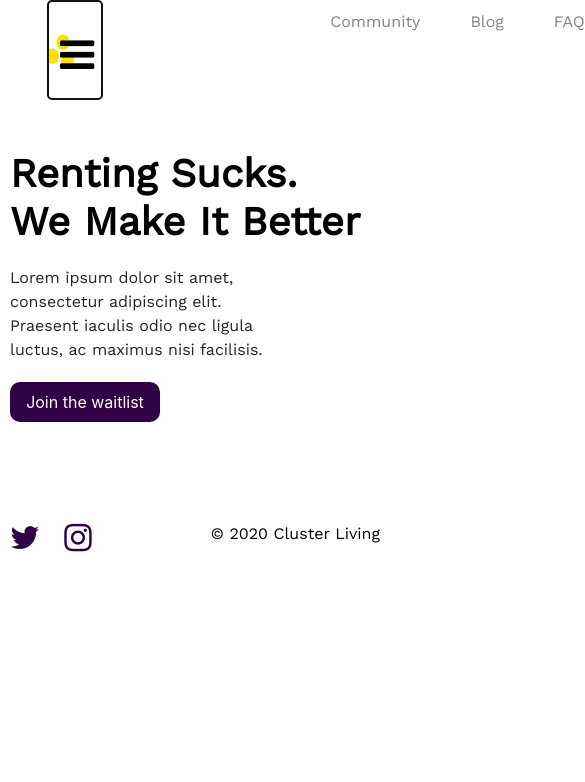
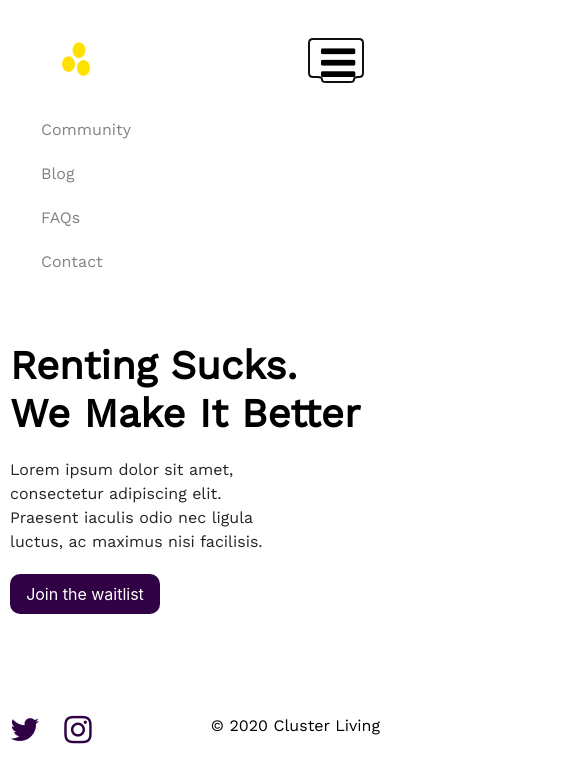
Before and after one commit to 1stmuse/clusterCom, a plain HTML site: page index.html in a window 390 px wide. Both pictures are taken after a click on the button "Toggle navigation". Shown: the top 782 px of the page, 585 px wide, since content can reach past the window. Drawn offline with nearby package versions, Linux system fonts and the light colour scheme.

Commit message:
fixed the header issues

```diff
--- a/index.html
+++ b/index.html
@@ -6,7 +6,7 @@
     <meta name="keywords" content="Cluster, rent, stress-free, roommate, housing living cluster-living">
     <meta name="description" content="Cluster offers quality homes for rent. Enjoy competitive rates, roommate matching service, flexible leasing, zero fees and the best class rental experience.">
     <meta name="viewport" content="width=device-width, initial-scale=1.0">
-    <link href="https://fonts.googleapis.com/css2?family=Montserrat&display=swap" rel="stylesheet"
+    <link href="https://fonts.googleapis.com/css2?family=Montserrat&display=swap" rel="stylesheet">
     <link href="https://fonts.googleapis.com/css?family=Poppins&display=swap" rel="stylesheet">
     <link rel="stylesheet" href="https://unpkg.com/swiper/swiper-bundle.css">
     <link rel="stylesheet" href="https://unpkg.com/swiper/swiper-bundle.min.css">
@@ -17,17 +17,17 @@
 </head>
 <body>
     <section>
-        <header class="navbar-expand-lg navbar-expand-md ">
+        <header class="navbar navbar-expand-lg navbar-expand-md ">
             <div class="logo">
                 <img src="./assets/logo.png" alt="">
             </div>
-            <button class="navbar-toggler" type="button" data-toggle="collapse" data-target="#navbarNavAltMarkup" aria-controls="navbarNavAltMarkup" aria-expanded="false" aria-label="Toggle navigation">
+            <button class="navbar-toggler" type="button" data-toggle="collapse" data-target="#navbarNav" aria-controls="navbarNavAltMarkup" aria-expanded="false" aria-label="Toggle navigation">
                 <span class="navbar-toggler-icon">
                     <i class="fa fa-bars fa-2x" aria-hidden="true"></i>
                 </span>
             </button>
-            <div class="collapse navbar-collapse collu" id="navbarNavAltMarkup">
-                <nav class="ml-auto">
+            <div class="collapse navbar-collapse " id="navbarNav">
+                <nav class="ml-auto navbarNav navy">
                     <a href=" https:community.enablecluster.com/">Community</a>
                     <a href="https://blog.enablecluster.com/">Blog</a>
                     <a href="http://help.enablecluster.com/">FAQs</a>
--- a/styles.css
+++ b/styles.css
@@ -24,10 +24,12 @@ header{
     width: 150px;
     height: 150px;
 }
-nav{
-    width: 50%;
-    display: flex;
-    justify-self: flex-end;
+
+@media screen and (max-width:767px){
+    .navy{
+        display: flex;
+        flex-direction: column ;
+    }
 }
 nav a{
     flex: 0 0 auto;
```
